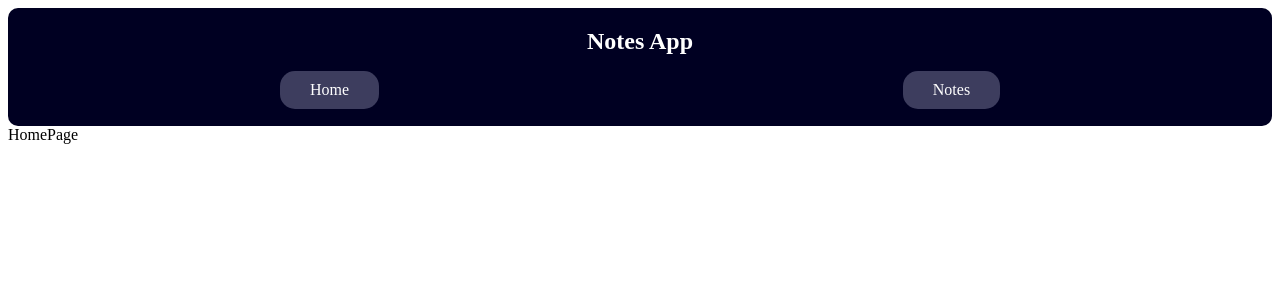
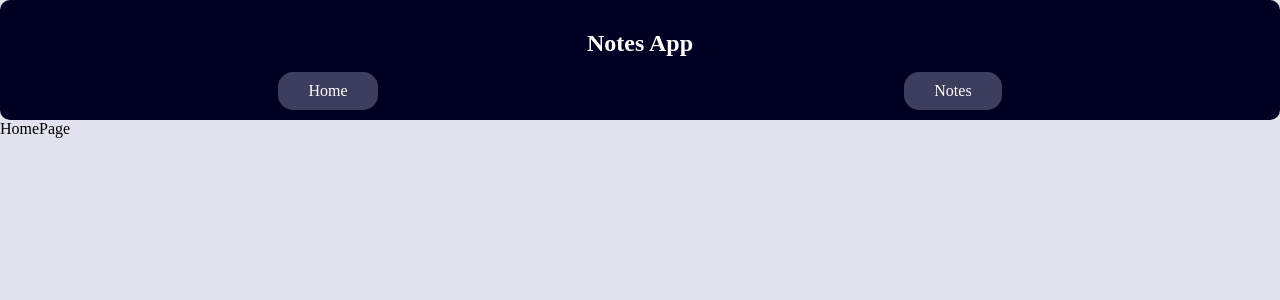
Before and after one commit to DanielGuzmanV/React-Proyecto-NotesApp, a React (Vite) app: page / in a window 1280 px wide. Shown: the top 300 px of the page. Built offline with nearby package versions, Linux system fonts and the light colour scheme.

Commit message:
config header style + add style in indexcss

```diff
--- a/src/components/HeaderComponent.css
+++ b/src/components/HeaderComponent.css
@@ -2,33 +2,33 @@
   background-color: #000022;
   color: white;
   text-align: center;
-  padding: 20px 10px 1px 10px;
+  padding: 20px 10px 5px 10px;
   border-radius: 10px;
 }
 
 .header-title {
   margin: 0;
+  padding: 10px;
 }
 
 .nav-list {
   display: flex;
   justify-content: space-around;
   list-style-type: none;
-  padding: 0;
-
-  .link {
-    color: white;
-    text-decoration: none;
-  }
+  padding: 5px;
 
 }
 
-.list-content {
+.link {
+  display: block;
   background-color: #3d3d5e;
   padding: 10px 30px 10px;
   border-radius: 15px;
+  color: white;
+  text-decoration: none;
+  transition: background 0.2s;
 }
 
-.list-content:hover{
+.link:hover{
   background-color: #6b6ba6;
 }
--- a/src/index.css
+++ b/src/index.css
@@ -0,0 +1,14 @@
+* {
+  box-sizing: border-box;
+}
+
+body{
+  margin: 0;
+  background-color: rgb(226, 226, 238);
+}
+
+ul {
+  margin: 0;
+  padding: 0;
+  list-style-type: none;
+}
```
